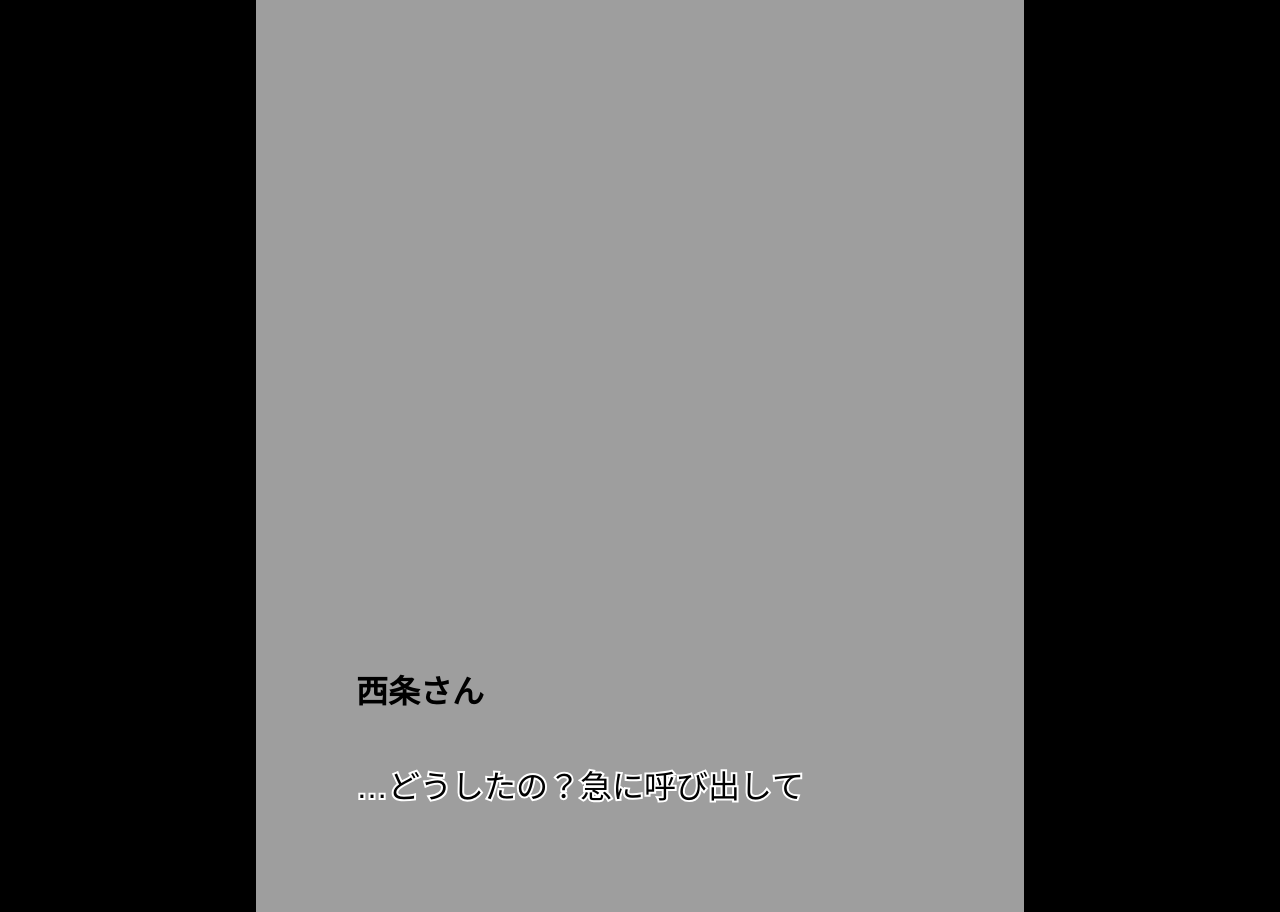
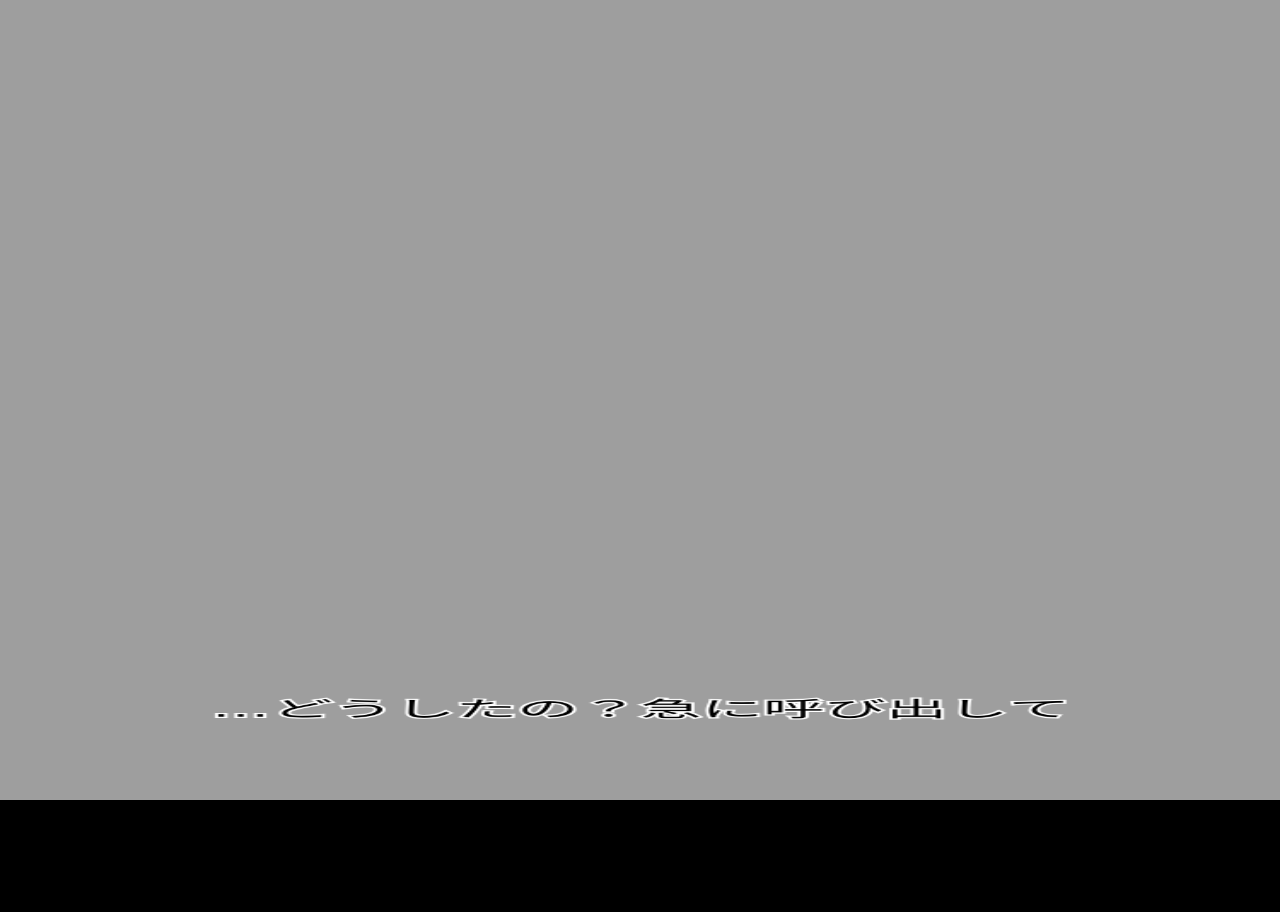
Before and after one commit to ya090404/gakureki, a plain HTML site: page index.html in a window 1280 px wide. After the commit the page ends 800 px from the top, so only its background shows below. Drawn offline with Linux system fonts and the light colour scheme.

Commit message:
index.html を更新

```diff
--- a/index.html
+++ b/index.html
@@ -3,93 +3,74 @@
 <head>
   <meta charset="UTF-8" />
   <meta name="viewport" content="width=device-width, initial-scale=1.0"/>
-  <title>セリフ付き切り替え</title>
+  <title>告白ゲーム</title>
   <style>
-    body {
+    html, body {
       margin: 0;
+      padding: 0;
       background: black;
-      display: flex;
-      justify-content: center;
-      align-items: center;
-      height: 100vh;
+      overflow: hidden;
     }
     canvas {
-      image-rendering: pixelated;
       display: block;
+      width: 100vw;
+      height: 100vh;
     }
   </style>
 </head>
 <body>
-  <canvas id="canvas" width="768" height="1024"></canvas>
+  <canvas id="canvas"></canvas>
 
   <script>
     const canvas = document.getElementById("canvas");
     const ctx = canvas.getContext("2d");
+    canvas.width = 750;
+    canvas.height = 1334;
 
-    const images = {
-      girl: new Image(),
-      boy: new Image()
-    };
-
-    images.girl.src = "girl.PNG";
-    images.boy.src = "boy.PNG";
-
-    const script = [
-      { name: "西条さん", image: "girl", text: "…どうしたの？急に呼び出して" },
-      { name: "俺", image: "boy", text: "実は…その…伝えたいことがあって！" },
-      { name: "西条さん", image: "girl", text: "えっ、なに？" },
-      { name: "俺", image: "boy", text: "ずっと…好きでした！俺と、付き合ってください！" },
-      { name: "西条さん", image: "girl", text: "…" },
-      { name: "俺", image: "boy", text: "（これは…ダメか…！？）" },
-      { name: "西条さん", image: "girl", text: "ありがとう。嬉しいよ。付き合いたい気持ちはあるけど…" },
-      { name: "西条さん", image: "girl", text: "私、誰かと付き合う前に、テストをするって決めてるの。" },
-      { name: "俺", image: "boy", text: "テ………テスト！？" },
-      { name: "西条さん", image: "girl", text: "今から、始めるね。全問正解したら、付き合ってもいいよ。" },
-      { name: "俺", image: "boy", text: "わ………わかった！！" }
+    const lines = [
+      { img: "girl.PNG", text: "…どうしたの？急に呼び出して" },
+      { img: "boy.PNG", text: "実は…その…伝えたいことがあって！" },
+      { img: "girl.PNG", text: "えっ、なに？" },
+      { img: "boy.PNG", text: "ずっと…好きでした！俺と、付き合ってください！" },
+      { img: "girl.PNG", text: "…" },
+      { img: "boy.PNG", text: "これは…ダメか…！？" },
+      { img: "girl.PNG", text: "ありがとう。嬉しいよ。付き合いたい気持ちはあるけど…" },
+      { img: "girl.PNG", text: "私、誰かと付き合う前に、テストをするって決めてるの。" },
+      { img: "boy.PNG", text: "テ………テスト！？" },
+      { img: "girl.PNG", text: "今から、始めるね。全問正解したら、付き合ってもいいよ。" },
+      { img: "boy.PNG", text: "わ………わかった！！" }
     ];
 
-    let index = 0;
+    let current = 0;
+    let currentImg = new Image();
+    currentImg.src = lines[current].img;
+    currentImg.onload = () => draw();
 
-    function drawScene() {
-      const current = script[index];
-      const img = images[current.image];
+    function draw() {
+      ctx.clearRect(0, 0, canvas.width, canvas.height);
+      ctx.drawImage(currentImg, 0, 0, canvas.width, canvas.height);
 
-      ctx.clearRect(0, 0, canvas.width, canvas.height);
-      ctx.drawImage(img, 0, 0, canvas.width, canvas.height);
-
-      // 名前表示（左上のピンク枠に重ねる）
-      ctx.font = "bold 32px sans-serif";
+      // テキストの描画
+      ctx.font = "36px sans-serif";
       ctx.fillStyle = "black";
-      ctx.fillText(current.name, 100, 815);  // ←ここで表示位置微調整
-
-      // セリフ本文（下部の白帯に）
-      ctx.font = "32px sans-serif";
       ctx.strokeStyle = "white";
       ctx.lineWidth = 4;
-      ctx.strokeText(current.text, 100, 910);
-      ctx.fillStyle = "black";
-      ctx.fillText(current.text, 100, 910);
-    }
+      ctx.textAlign = "center";
 
-    function preloadAndStart() {
-      let loaded = 0;
-      const total = Object.keys(images).length;
-      for (const key in images) {
-        images[key].onload = () => {
-          loaded++;
-          if (loaded === total) drawScene();
-        };
-      }
+      const text = lines[current].text;
+      const x = canvas.width / 2;
+      const y = 1195; // テキスト枠の中央付近に固定
+
+      ctx.strokeText(text, x, y);
+      ctx.fillText(text, x, y);
     }
 
     canvas.addEventListener("click", () => {
-      index++;
-      if (index < script.length) {
-        drawScene();
-      }
+      current++;
+      if (current >= lines.length) current = lines.length - 1;
+      currentImg.src = lines[current].img;
+      currentImg.onload = () => draw();
     });
-
-    preloadAndStart();
   </script>
 </body>
 </html>
```
